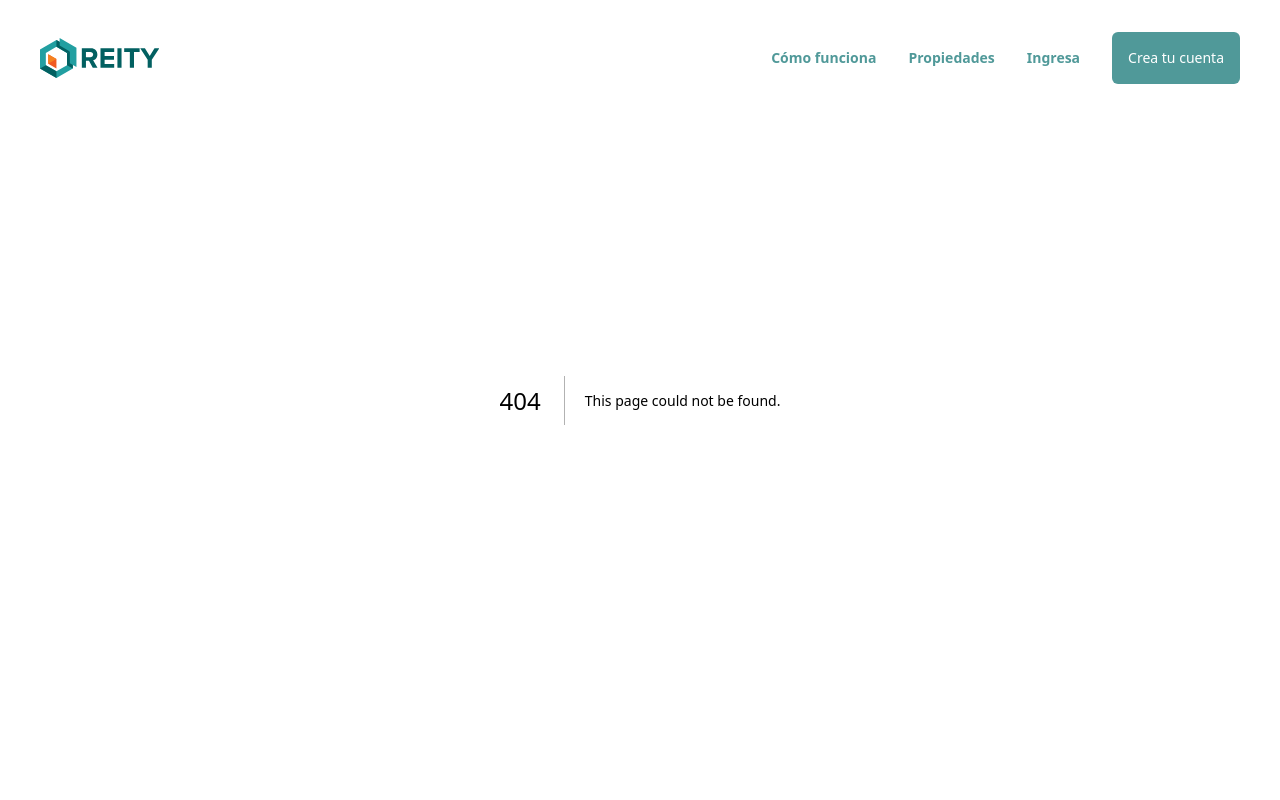
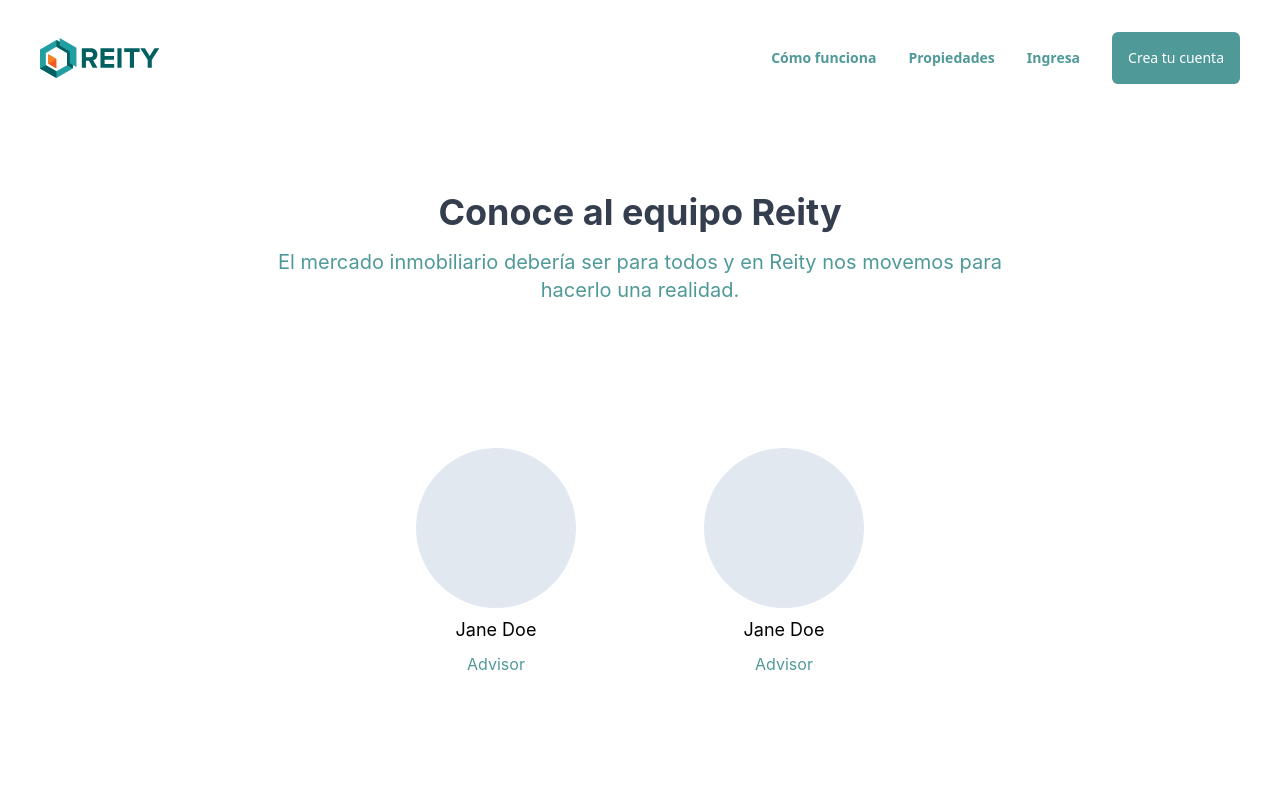
Before and after one commit to iNiceTwice/reity-clone, a Next.js app: page /personas in a window 1280 px wide. Before the commit this address had no page. Shown: the top 800 px of the page. Built offline with nearby package versions, Linux system fonts and the light colour scheme.

Commit message:
personas page added

```diff
--- /dev/null
+++ b/pages/personas.js
@@ -0,0 +1,28 @@
+import { TeamMember } from "../views/main/Team";
+
+const People = () => {
+
+    const teamRoles = ["Advisor", "Advisor", "CMO", "Tecnología", "Tecnología", "CEO", "CFO", "Marketing", "Tecnología", "CTO", "COO"]
+
+    return (
+        <>
+            <section className="w-full pt-48 pb-32 flex justify-center items-center">
+                <div className="w-full lg:w-4/6 px-8">
+                    <div className="w-full text-center">
+                        <h2 className="text-3xl lg:text-4xl font-bold mb-4 text-slate-800/90">Conoce al equipo Reity</h2>
+                        <p className="text-xl text-main">El mercado inmobiliario debería ser para todos y en Reity nos movemos para hacerlo una realidad.</p>
+                    </div>
+                    <div className="flex flex-wrap w-full justify-center mt-20">
+                        {
+                            teamRoles.map(( role, index ) => (
+                                <TeamMember borderless={ true } key={ role + index } role={ role }/>
+                            ))
+                        }
+                    </div>
+                </div>
+            </section>
+        </>
+     );
+}
+
+export default People;
--- a/views/main/ReachGoals.js
+++ b/views/main/ReachGoals.js
@@ -6,11 +6,11 @@ const ReachGoals = () => {
             <section className="w-full bg-slate-100 py-52 mt-10">
                 <div className="w-full flex justify-center items-center">
                     <div className="w-full lg:w-1/2 absolute lg:relative flex justify-center items-center">
-                        <div className="relative h-[23rem] w-[25rem]">
+                        <div className="relative z-10 h-[23rem] w-[25rem]">
                             <Image fill className="opacity-10 lg:opacity-100" src="https://www.reity.cl/_next/image?url=%2F_next%2Fstatic%2Fmedia%2FLupa.dbca50dc.png&w=1080&q=75"/>
                         </div>
                     </div>
-                    <div className="flex items-center justify-center lg:justify-start w-full lg:w-1/2">
+                    <div className="relative z-20 flex items-center justify-center lg:justify-start w-full lg:w-1/2">
                         <div className="flex flex-col gap-8 w-10/12 font-montserrat text-slate-800/90">
                             <h3 className="text-3xl lg:text-5xl font-semibold">Cumple tus metas</h3>
                             <p className="text-lg font-light">Con Reity invierte en tokens asociados a departamentos y cumple tus objetivos de rentabilidad. Podrás acceder a los beneficios del mercado inmobiliario, protegerte de la inflación, mejora tu jubilación o simplemente poner a trabajar tu dinero.</p>
--- a/views/main/Team.js
+++ b/views/main/Team.js
@@ -2,11 +2,11 @@ import Button from "../../components/Button";
 import SectionTitle from "../../components/SectionTitle";
 import Link from "next/link"
 
-export const TeamMember = ({ role }) => {
+export const TeamMember = ({ role, borderless = false }) => {
     return (
         <>
-            <div className="p-16 rounded-md shadow-lg flex flex-col justify-center items-center gap-2">
-                <div className="p-24 rounded-full bg-slate-200"></div>
+            <div className={`p-16 rounded-md ${ borderless ? "shadow-none" : "shadow-lg"} flex flex-col justify-center items-center gap-2`}>
+                <div className="p-20 rounded-full bg-slate-200"></div>
                 <p className="text-lg">Jane Doe</p>
                 <p className="text-main">{ role }</p>
             </div>
```
